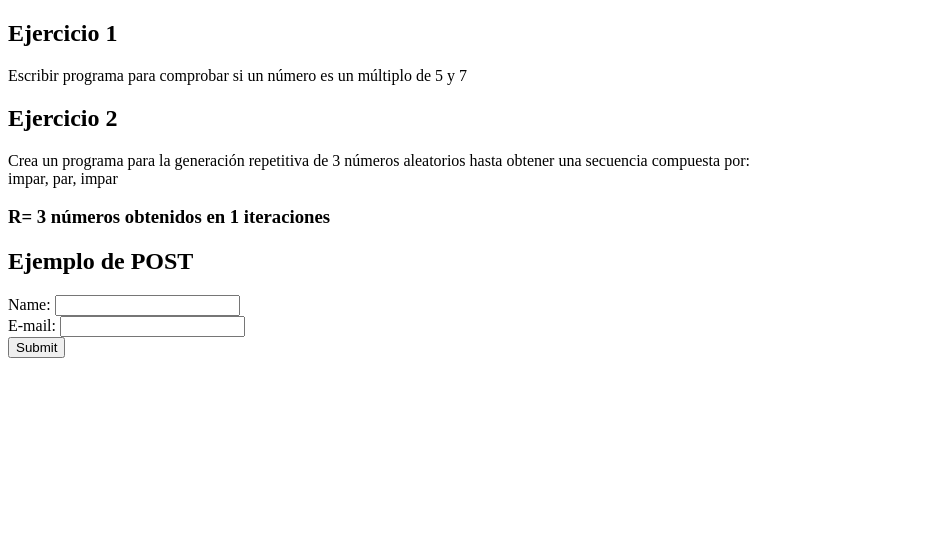
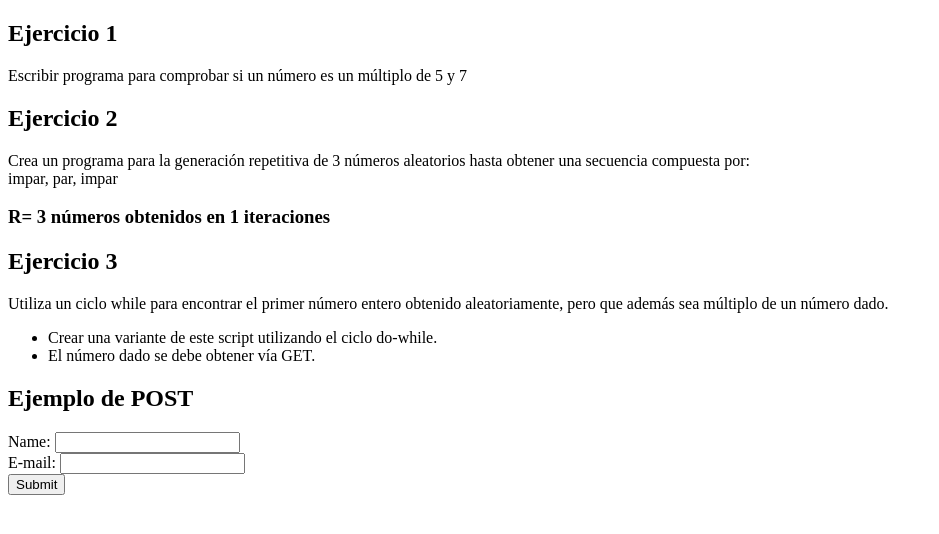
Before and after one commit to NeboDev/tecweb, a PHP site: page /tecweb/ in a window 1280 px wide. Shown: the top 534 px of the page, without its empty margins (0-939 px from the left). Run offline with PHP 8.4, Linux system fonts and the light colour scheme.

Commit message:
Ejercicio 3 agregado a funciones.php e index.php

```diff
--- a/practicas/p07/index.php
+++ b/practicas/p07/index.php
@@ -18,6 +18,17 @@
     <?php
         secuenciaImparParImpar();
     ?>
+    <h2>Ejercicio 3</h2>
+    <p>Utiliza un ciclo while para encontrar el primer número entero obtenido aleatoriamente,
+    pero que además sea múltiplo de un número dado. </p>
+    <ul>
+        <li>Crear una variante de este script utilizando el ciclo do-while.</li>
+        <li>El número dado se debe obtener vía GET.</li>
+    </ul>
+    <?php
+        esMultiplo();
+        esMultiploDoWhile();
+    ?>
 
     <h2>Ejemplo de POST</h2>
     <form action="http://localhost/tecweb/practicas/p07/index.php" method="post">
--- a/practicas/p07/src/funciones.php
+++ b/practicas/p07/src/funciones.php
@@ -31,4 +31,26 @@ function secuenciaImparParImpar(){
     echo '<h3> R= '.$totalNumeros.' números obtenidos en '.count($numeros).' iteraciones</h3>';
 }
 
+function esMultiplo(){
+    if (isset($_GET['multiplo'])) {
+        $multiplo = $_GET['multiplo'];
+        while(true){
+            $num = rand();
+            if($num%$multiplo == 0){
+                echo '<h3>R= Multiplo de '.$multiplo.'  encontrado: '.$num.'</h3>';
+                break;
+            }
+        }
+    }
+}
+function esMultiploDoWhile(){
+    if (isset($_GET['multiplo'])) {
+        $multiplo = $_GET['multiplo'];
+        do{
+            $num = rand();
+        }while($num%$multiplo == 0);
+        echo '<h3>Variante do-While R= Multiplo de '.$multiplo.'  encontrado: '.$num.'</h3>';
+    }
+}
+
 ?>
```
